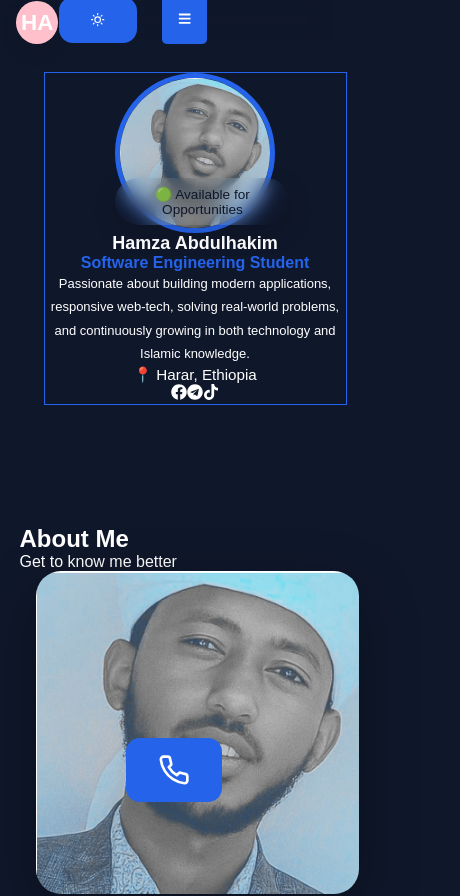
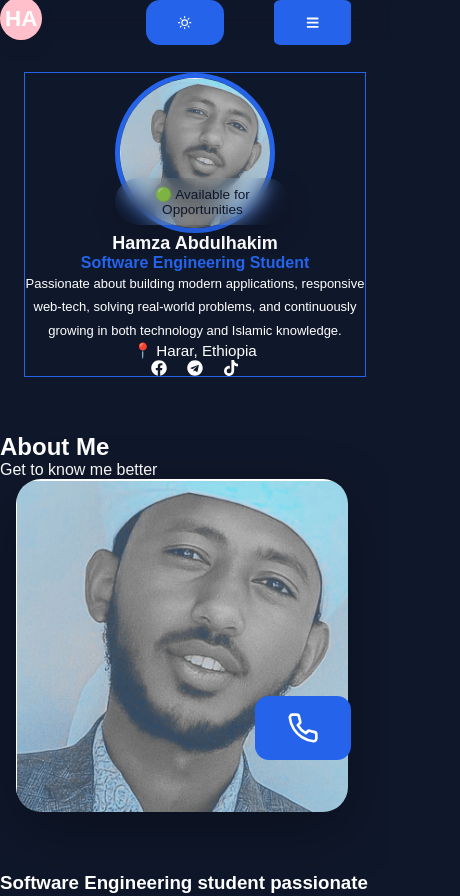
Before and after one commit to HamzaAbdulhakim/oborra.tech, a React (Vite) app: page / in a window 390 px wide. Shown: the top 896 px of the page, 460 px wide, since content can reach past the window. Built offline with nearby package versions, Linux system fonts and the light colour scheme.

Commit message:
modified version of global responsive and layout system

```diff
--- a/src/App.jsx
+++ b/src/App.jsx
@@ -15,9 +15,8 @@ import Reveal2 from "./components/Reveal2";
 import NavBar from "./components/navBar";
 function App() {
   const [isLightMode, setIsLightMode] = useState(false);
-
   return (
-    <div className={isLightMode ? "light-theme" : "dark-theme"}>
+    <div className={isLightMode ? "light-theme": "dark-theme"}>
       <header>
         <NavBar isLightMode={isLightMode} setIsLightMode={setIsLightMode} />
       </header>
--- a/src/components/navBar.jsx
+++ b/src/components/navBar.jsx
@@ -1,78 +1,65 @@
 import { useEffect, useState } from "react";
 import navigation from "../data/navigation";
-import "../styles/navbar.css"
+import "../styles/navbar.css";
 import Button from "./Button";
-import {FaBars} from "react-icons/fa"
-import { FiMoon, FiSun} from "react-icons/fi";
+import { FaBars } from "react-icons/fa";
+import { FiMoon, FiSun } from "react-icons/fi";
 import Sidebar from "./sideBar";
 function Navbar({ isLightMode, setIsLightMode }) {
   const [isOpen, setIsOpen] = useState(false);
 
-    const [activeSection, setActiveSection] =
-useState("home");
+  const [activeSection, setActiveSection] = useState("home");
 
   useEffect(() => {
-
-    const sections =
-        document.querySelectorAll("section[id]");
+    const sections = document.querySelectorAll("section[id]");
 
     function handleScroll() {
-
       let current = "home";
 
-        sections.forEach(section => {
+      sections.forEach((section) => {
+        const top = section.offsetTop - 150;
 
-            const top =
-                section.offsetTop - 150;
+        const height = section.offsetHeight;
 
-            const height =
-                section.offsetHeight;
-
-            if (
-
-                window.scrollY >= top &&
-                window.scrollY < top + height
-
-            ) {
-
+        if (window.scrollY >= top && window.scrollY < top + height) {
           current = section.id;
-
         }
-
       });
 
       setActiveSection(current);
-
     }
 
-    window.addEventListener(
-        "scroll",
-        handleScroll
-    );
+    window.addEventListener("scroll", handleScroll);
 
     handleScroll();
 
-    return () =>
-        window.removeEventListener(
-            "scroll",
-            handleScroll
-        );
-
+    return () => window.removeEventListener("scroll", handleScroll);
   }, []);
   useEffect(() => {
-
     document.body.style.overflow = isOpen ? "hidden" : "";
 
     return () => {
       document.body.style.overflow = "";
     };
-
   }, [isOpen]);
   return (
     <nav className="nav">
+      <h2 id="logo"> </h2>
 
-              <h2 id="logo">  </h2>
-
+      <div className="nav-links">
+        <ul>
+          {navigation.map((item) => (
+            <li key={item.id}>
+              <a
+                href={`#${item.id}`}
+                className={activeSection === item.id ? "active" : ""}
+              >
+                {item.label}
+              </a>
+            </li>
+          ))}
+        </ul>
+      </div>
 
       <div className="nav-actions">
         <button
@@ -80,53 +67,24 @@ useEffect(() => {
           aria-label="Toggle light and dark theme"
           onClick={() => setIsLightMode(!isLightMode)}
         >
-    {isLightMode ? <FiMoon />: <FiSun />}
+          {isLightMode ? <FiMoon /> : <FiSun />}
         </button>
 
         <button
           className="menu-btn"
           aria-label="Open navigation menu"
-  onClick={()=>setIsOpen(true)} > <FaBars /></button>
-</div>
-
-<div className="nav-links"
+          onClick={() => setIsOpen(true)}
         >
-
-  <ul>
-
-    {navigation.map((item) => (
-
-        <li key={item.id}>
-
-            <a
-
-                href={`#${item.id}`}
-
-                className={
-                    activeSection === item.id
-                        ? "active"
-                        : ""
-                }
-
-            >
-                {item.label}
-            </a>
-
-        </li>
-
-    ))}
-
-</ul>
-
+          {" "}
+          <FaBars />
+        </button>
       </div>
       <Sidebar
         isOpen={isOpen}
         setIsOpen={setIsOpen}
- activeSection = {activeSection} />
-
-
+        activeSection={activeSection}
+      />
     </nav>
-
   );
 }
 export default Navbar;
--- a/src/index.css
+++ b/src/index.css
@@ -1,56 +1,58 @@
-
-*{
-    margin:0;
-    padding:0;
-    box-sizing:border-box;
+*,
+ *::before,
+ *::after {
+  margin: 0;
+  padding: 0;
+  box-sizing: border-box;
 }
 
-html{
-    scroll-behavior:smooth;
+html {
+  width: 100%;
+
+  overflow-x: hidden;
+  scroll-behavior: smooth;
 }
 
-body{
-    font-family:Arial, Helvetica, sans-serif;
-    background:#0f172a;
-    color:white;
+body {
+  font-family: Arial, Helvetica, sans-serif;
+  background: #0f172a;
+  color: white;
 
-    margin: 20px auto;
+  width:  100%;
+
+  min-width: 0;
+
+  margin: 0;
+  overflow-x: hidden;
 }
 
-#root{
-    width: 90%;
-    margin: 30px auto;
-}
 .dark-theme {
   background-color: #0f172a;
   color: white;
-    transition: background-color 0.4s ease, color 0.4s ease;
+  transition:
+    background-color 0.4s ease,
+    color 0.4s ease;
 }
 
 .light-theme {
   background-color: white;
   color: #111827;
-    transition: background-color 0.4s ease, color 0.4s ease;
+  transition:
+    background-color 0.4s ease,
+    color 0.4s ease;
 }
 
-
-a{
-    text-decoration:none;
-    color:inherit;
+a {
+  text-decoration: none;
+  color: inherit;
 }
 
-ul{
-    list-style:none;
+ul {
+  list-style: none;
 }
 
-img{
-    max-width:100%;
-    display:block;
+img, svg, video {
+  max-width: 100%;
+  max-width: 100%;
+  display: block;
 }
-
-section[id]{
-    margin: 20px auto;
-    margin-top: var(--space-lg);
-
-    padding-bottom: var(--space-lg);
-}
--- a/src/styles/logo.css
+++ b/src/styles/logo.css
@@ -1,7 +1,7 @@
 .callMe{
     position: fixed;
-    bottom: 0%;
-    right: 0%;
+    bottom: 10%;
+    right: 10%;
     gap: 50px;
 
     align-items: center;
@@ -108,20 +108,20 @@
     display: none;
 }
 
-@media(max-width: 992px){
-
-    .callMe{
-        position: fixed;
-        right: 30%;
-        bottom: 5%
-    }
-}
-
-@media(max-width: 768px){
-
-    .callMe{
-        position: fixed;
-        right: 43%;
-        bottom: 5%;
-    }
-}
+/* @media(max-width: 992px){ */
+/*  */
+    /* .callMe{ */
+        /* position: fixed; */
+        /* right: 30%; */
+        /* bottom: 5% */
+    /* } */
+/* } */
+/*  */
+/* @media(max-width: 768px){ */
+/*  */
+    /* .callMe{ */
+        /* position: fixed; */
+        /* right: 43%; */
+        /* bottom: 5%; */
+    /* } */
+/* } */
--- a/src/styles/navbar.css
+++ b/src/styles/navbar.css
@@ -1,7 +1,9 @@
 .nav {
   width: 100%;
 
+  max-width: 1200px;
   height: 40px;
+
   display: flex;
 
   justify-content: space-between;
@@ -18,6 +20,8 @@
 
   left: 0;
 
+  gap: 40px;
+
   backdrop-filter: blur(12px);
 
   z-index: 1000;
@@ -33,10 +37,14 @@
   box-shadow: var(--shadow-md);
 }
 .nav-actions {
+  position: absolute;
+  top: 0%;
+  right: 10%;
   display: flex;
   align-items: center;
   justify-content: space-between;
   gap: 50px;
+  z-index: 999;
 }
 
 /*.theme-btn {
@@ -62,6 +70,8 @@
 
   display: inline-flex;
 
+  width: 100%;
+
   align-items: center;
 
   justify-content: center;
@@ -86,6 +96,12 @@
     background 0.35s ease;
 }
 
+#logo{
+  position: absolute;
+  top: 0;
+  left: 0%;
+}
+
 .theme-btn {
   background: transparent;
   color: inherit;
@@ -99,6 +115,12 @@
 }
 
 .nav ul {
+  position: absolute;
+
+  top: 10%;
+
+  right: 40%;
+
   display: flex;
 
   gap: 35px;
@@ -114,6 +136,7 @@
 
 .nav-links a {
   position: relative;
+
 
   transition: 0.35s;
 }
@@ -153,12 +176,6 @@ button.menu-btn {
 
 
 @media (max-width: 992px) {
-  .nav {
-    position: fixed;
-    padding: 0 1rem;
-    gap: 4px;
-    /* width: 98%;  */
-  }
   .nav-links a {
     display: none;
   }
@@ -168,35 +185,3 @@ button.menu-btn {
     border-radius: 10%;
   }
 }
-
-@media (max-width: 768px) {
-  /* .nav button.menu-btn { */
-    /* position: relative; */
-    /* overflow: hidden; */
-    /* display: inline-flex; */
-    /* align-items: end; */
-    /* justify-content: flex-end; */
-    /* gap: 50rem; */
-    /* left: 90%; */
-  /* } */
-}
-@media (max-width: 400px) {
-  .nav {
-
-    width: 85%;
-    font-size: var(--fs-xs);
-
-    padding: 1rem;
-
-    gap: 1px;
-  }
-
-  button.menu-btn{
-    position: relative;
-    right: 20%;
-    padding: 1rem;
-    margin: 0 1rem;
-    gap: 2px;
-  }
-
-}
--- a/src/styles/profileHeader.css
+++ b/src/styles/profileHeader.css
@@ -1,4 +1,5 @@
 .hero-section {
+
   margin-top: var(--space-xl);
   margin-bottom: var(--space-lg);
 
@@ -7,6 +8,7 @@
   gap: var(--space-xs);
 }
 .hero-container {
+
   display: flex;
   flex-direction: column;
   align-items: center;
@@ -79,6 +81,12 @@
   font-size: 0.95rem;
 }
 
+.social-link{
+  display: flex;
+  flex-direction: row;
+  justify-content: space-around;
+  gap: 20px;
+}
 @media(max-width: 786px){
   .profile-name{
     font-size: large;
--- a/src/styles/sideBar.css
+++ b/src/styles/sideBar.css
@@ -1,9 +1,8 @@
-.sidebar {
-  position: fixed;
+ .sidebar {
 
   top: 0;
 
-  right: 0;
+  display: none;
 
   height: 100vh;
 
@@ -11,7 +10,6 @@
 
   color: var(--text-color);
 
-  display: none;
 
   flex-direction: column;
   gap: 30px;
@@ -23,6 +21,7 @@
   transition: transform 0.35s ease;
   z-index: 1100;
 }
+
 
 .sidebar a {
   font-size: 20px;
@@ -54,7 +53,6 @@
   backdrop-filter: blur(8px);
   transform: translateY(0);
   visibility: visible;
-
   pointer-events: auto;
 }
 
```
Also changed, not shown: src/main.jsx (+10 -11 lines). Lines whose indentation alone changed are shown as unchanged.
